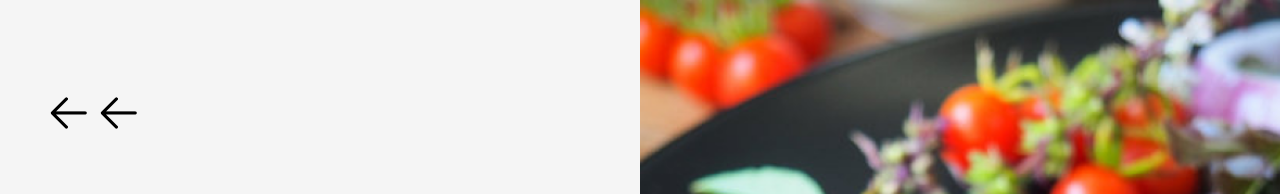
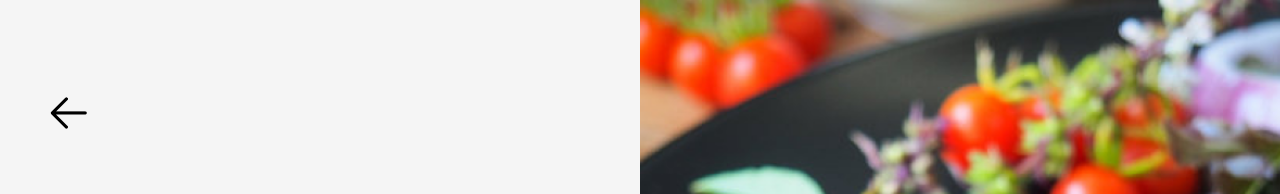
Before and after one commit to weldoj/TraineeStruct, a Next.js app in the folder sonho-gourmet-next/: page /Login in a window 1280 px wide. Shown: the top 194 px of the page. Built offline with nearby package versions, Linux system fonts and the light colour scheme; a web font is replaced by a local one.

Commit message:
Cloning from main

```diff
--- a/sonho-gourmet-next/src/pages/Login/index.tsx
+++ b/sonho-gourmet-next/src/pages/Login/index.tsx
@@ -6,7 +6,6 @@ export default function Login(){
                 <div id={styles.form}>
                     <div id={styles.back}>
                         <a href='/'><img src='backButton.png'></img></a>
-                       <a href="/"><img src='backButton.png'></img></a>
                     </div>
                     <div id={styles.form2}>
                         <form id={styles.form3}>
```
